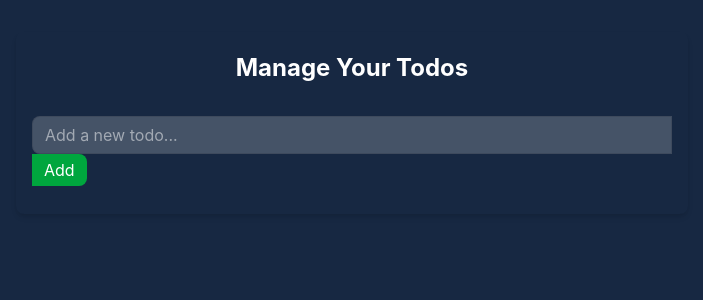
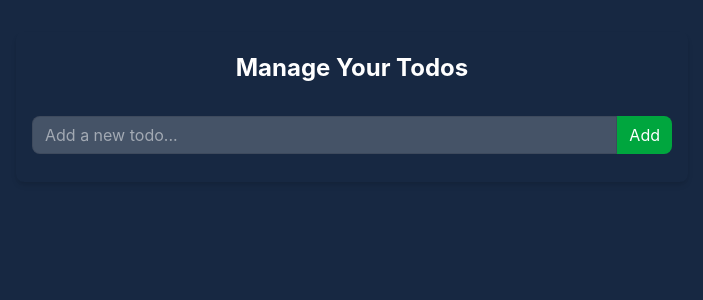
Before and after one commit to ismaiil2007/Todo-APP-Using-React-and-Context-API, a React (Vite) app: page / in a window 1280 px wide. Shown: the top 300 px of the page, without its empty margins (288-991 px from the left). Built offline with nearby package versions, Linux system fonts and the light colour scheme.

Commit message:
first commit

```diff
--- a/src/Todos-App/components/Form.jsx
+++ b/src/Todos-App/components/Form.jsx
@@ -22,7 +22,7 @@ const handleTodo = (e) =>{
 
   return (
     <>
-    <form onSubmit={handleTodo}>
+    <form onSubmit={handleTodo} className='flex'>
     <input
     className="w-full border border-black/10 rounded-l-lg px-3 outline-none duration-150 bg-white/20 py-1.5"
     type="text"
```
Also changed, not shown: src/main.jsx (+0 -136 lines).
